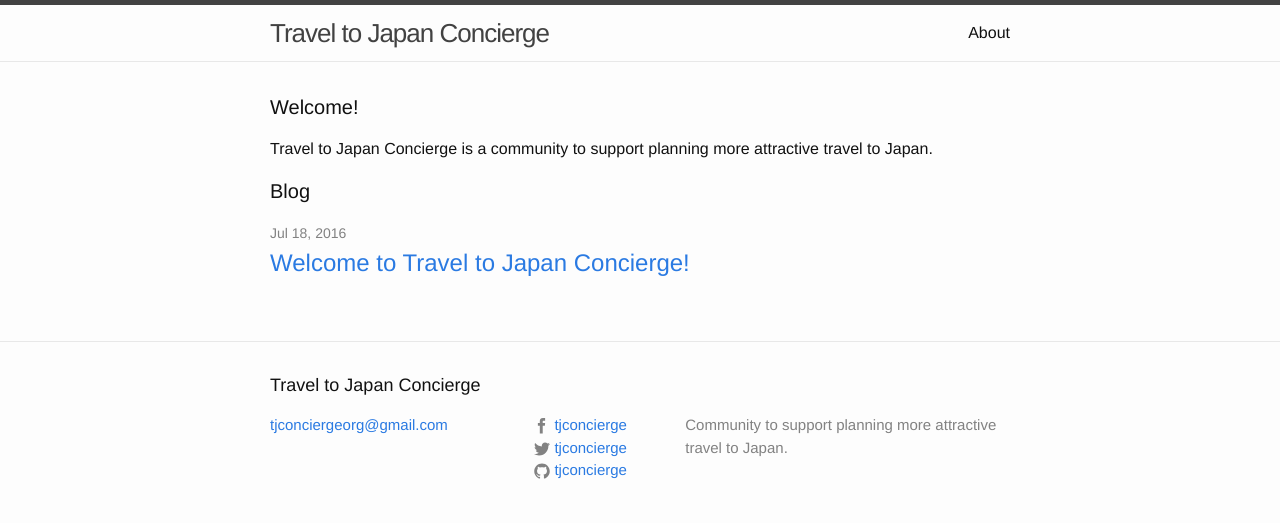
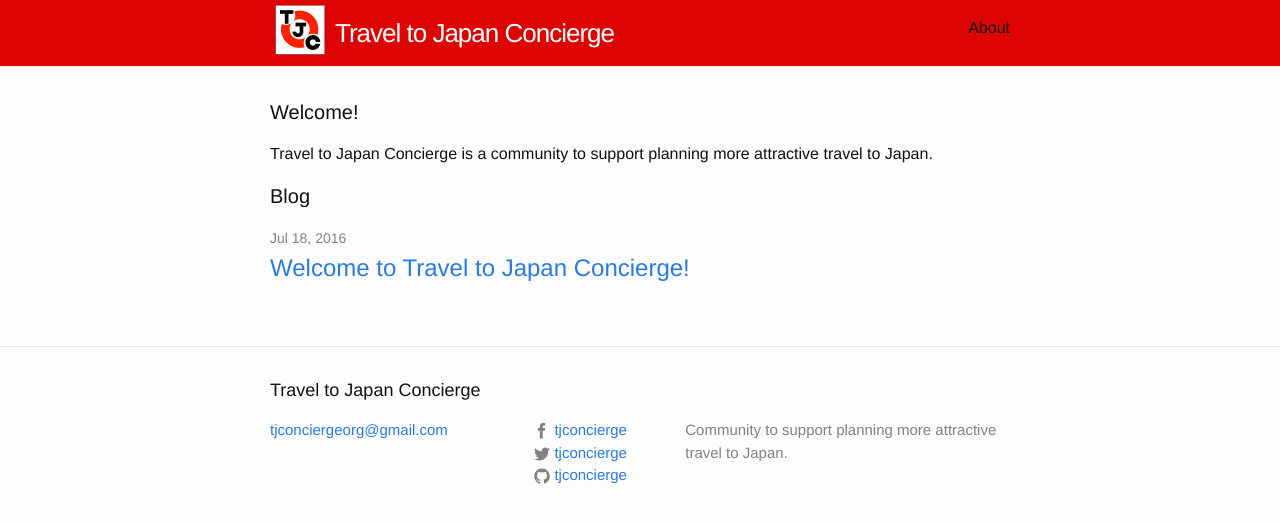
Before and after one commit to tjconcierge/tjconcierge.github.io, a Jekyll site: the page built from index.html, in a window 1280 px wide. Shown: the top 523 px of the page. Built offline with Jekyll 4.4.1, drawn with Linux system fonts in a browser that asks for light colours.

Commit message:
Add logo and change title color

```diff
--- a/_includes/header.html
+++ b/_includes/header.html
@@ -1,8 +1,8 @@
 <header class="site-header">
 
   <div class="wrapper">
-
-    <a class="site-title" href="{{ site.baseurl }}/">{{ site.title }}</a>
+    <img class="title site-logo" src="{{site.baseurl}}/assets/title_logo.gif">
+    <a class="title site-title" href="{{ site.baseurl }}/">{{ site.title }}</a>
 
     <nav class="site-nav">
       <a href="#" class="menu-icon">
--- a/_sass/_layout.scss
+++ b/_sass/_layout.scss
@@ -2,12 +2,19 @@
  * Site header
  */
 .site-header {
-    border-top: 5px solid $grey-color-dark;
     border-bottom: 1px solid $grey-color-light;
     min-height: 56px;
-
+    background-color: #de0303;
     // Positioning context for the mobile navigation icon
     position: relative;
+}
+.title {
+  float:left;
+  padding:5px;
+}
+
+.site-logo{
+  max-width: 50px;
 }
 
 .site-title {
@@ -17,10 +24,12 @@
     letter-spacing: -1px;
     margin-bottom: 0;
     float: left;
+    color: white;
 
     &,
     &:visited {
-        color: $grey-color-dark;
+//        color: $grey-color-dark;
+        color: white;
     }
 }
 
```
Also changed, not shown: README.md, assets/title_logo.gif (added).
